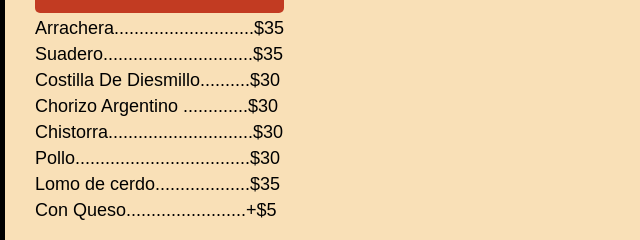
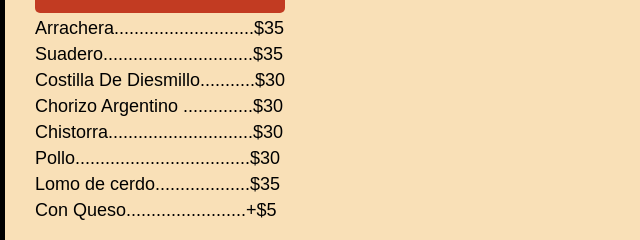
Before and after one commit to HectorAlejandro1/DonTaco, a plain HTML site: page index.html in a window 1280 px wide. Shown: the part 294-534 px from the top of the page, 0-640 px from the left. Drawn offline with Linux system fonts and the light colour scheme.

Commit message:
Add files via upload

```diff
--- a/index.html
+++ b/index.html
@@ -111,8 +111,8 @@
                 <h3>TACOS</h3>
                 <p style="text-align: left;">Arrachera............................$35</p>
                 <p style="text-align: left;">Suadero..............................$35</p>
-                <p style="text-align: left;">Costilla De Diesmillo..........$30</p>
-                <p style="text-align: left;">Chorizo Argentino .............$30</p>
+                <p style="text-align: left;">Costilla De Diesmillo...........$30</p>
+                <p style="text-align: left;">Chorizo Argentino ..............$30</p>
                 <p style="text-align: left;">Chistorra.............................$30</p>
                 <p style="text-align: left;">Pollo...................................$30</p>
                 <p style="text-align: left;">Lomo de cerdo...................$35</p>
```
